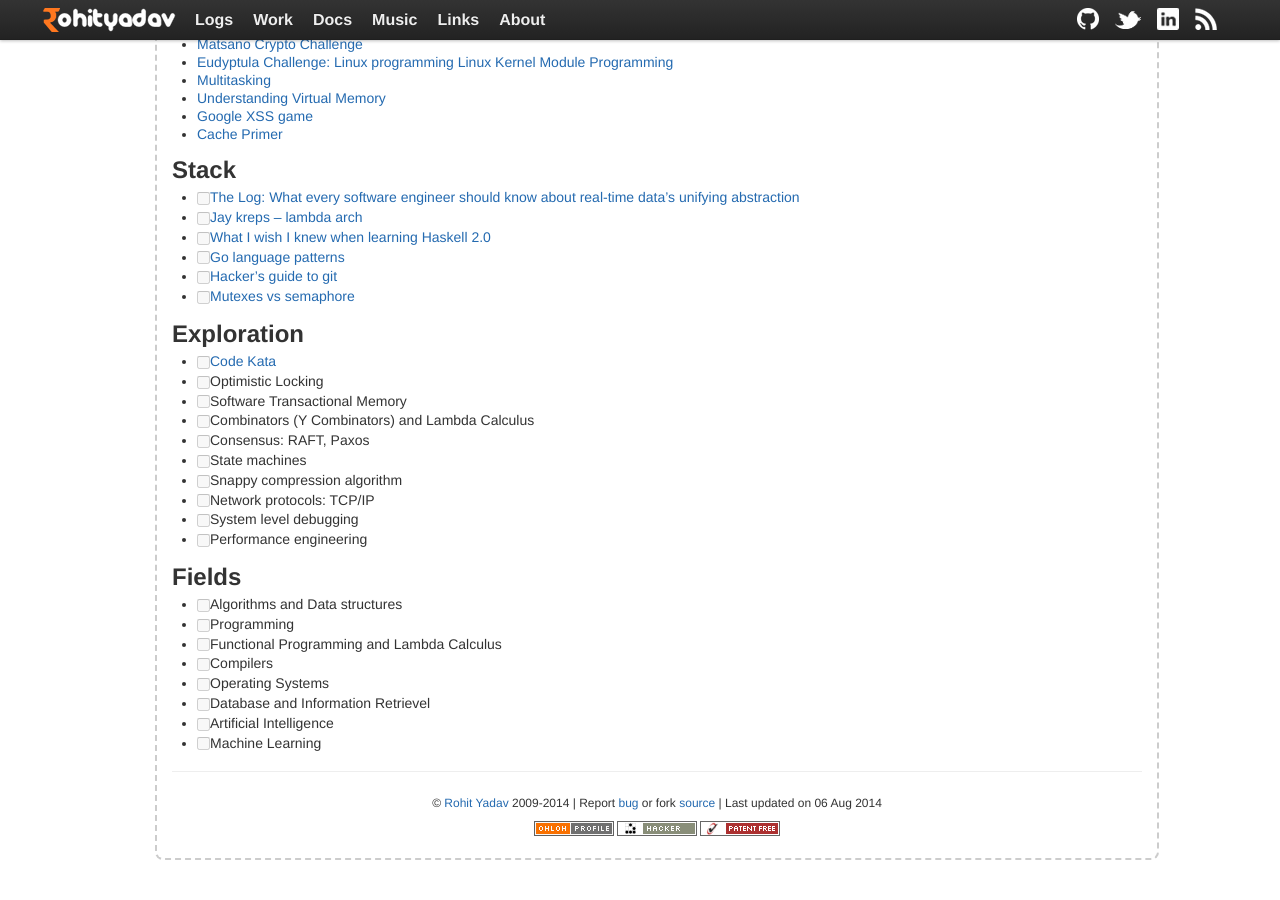
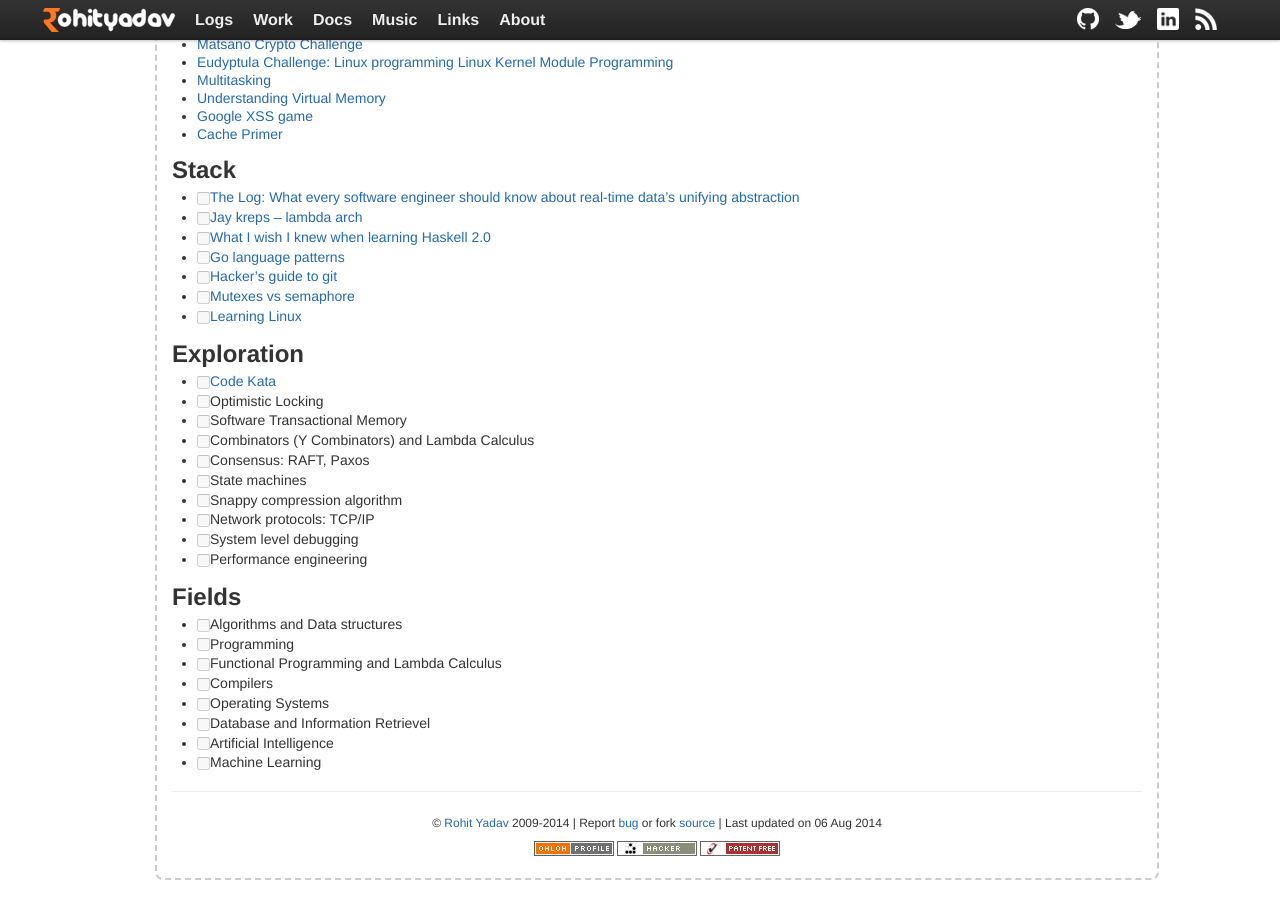
Before and after one commit to rohityadavcloud/rohityadavcloud.github.io, a Jekyll site: the page built from kaizen/index.markdown, in a window 1280 px wide and 900 px high, scrolled down 2968 px. Built offline with Jekyll 4.4.1, drawn with Linux system fonts in a browser that asks for light colours.

Commit message:
kaizen: more stuff to learn
Signed-off-by: Rohit Yadav <bhaisaab@baagi.org>

```diff
--- a/kaizen/index.markdown
+++ b/kaizen/index.markdown
@@ -176,6 +176,7 @@ tagline: List for 2014
 - [ ] [Go language patterns](https://sites.google.com/site/gopatterns/)
 - [ ] [Hacker's guide to git](http://wildlyinaccurate.com/a-hackers-guide-to-git)
 - [ ] [Mutexes vs semaphore](http://www.barrgroup.com/Embedded-Systems/How-To/RTOS-Mutex-Semaphore)
+- [ ] [Learning Linux](http://www.tldp.org/LDP/tlk/tlk-toc.html)
 
 ## Exploration
 
```
